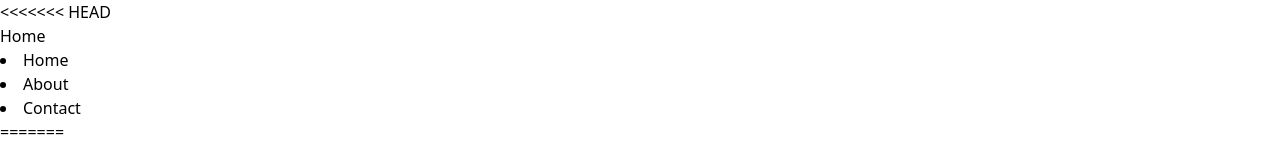
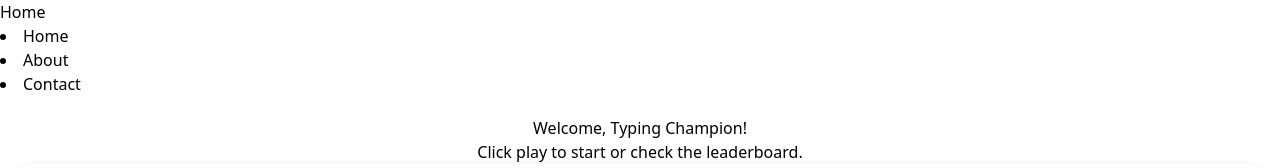
Before and after one commit to Canepari-Luke/Typing-Champion, a Vue app in the folder typing-champion/: page / in a window 1280 px wide. Shown: the top 168 px of the page. Built offline with nearby package versions, Linux system fonts and the light colour scheme; no server answers.

Commit message:
removed excess text

```diff
--- a/typing-champion/src/components/Header.vue
+++ b/typing-champion/src/components/Header.vue
@@ -2,15 +2,13 @@
 </script>
 
 <template>
-<<<<<<< HEAD
-    <header>
+    <div>
         <h1>Home</h1>
         <nav>
             <li><router-link to="/">Home</router-link></li>
             <li><router-link to="/about">About</router-link></li>
             <li><router-link to="/contact">Contact</router-link></li>
         </nav>
-    </header>
+    </div>
 
-=======
 </template>
```
